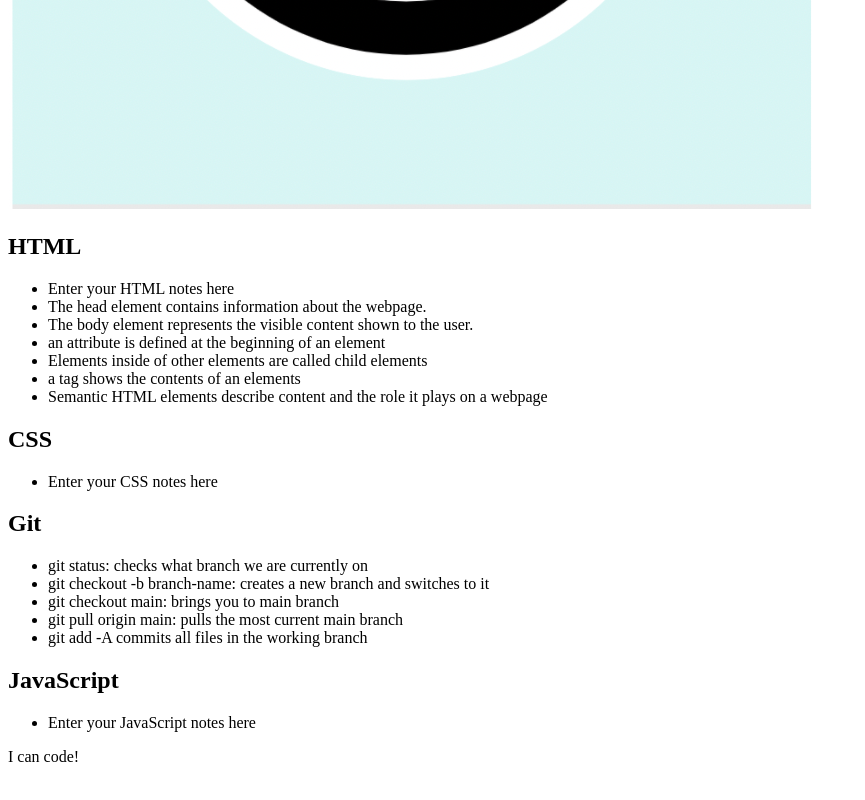
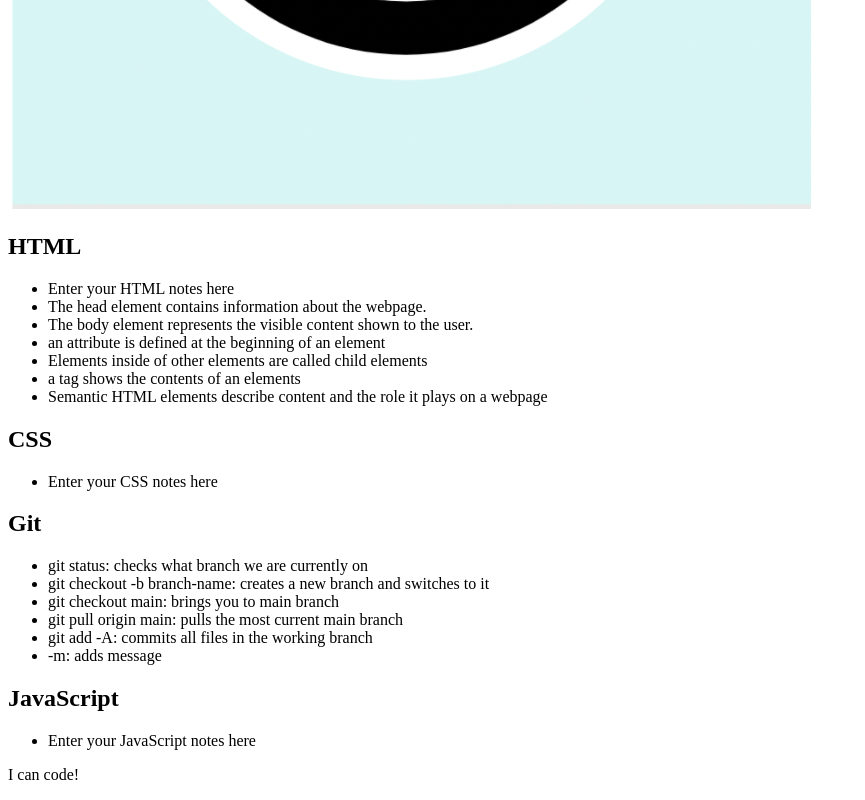
Before and after one commit to brett-hicklin/prework-study-guide, a plain HTML site: page index.html in a window 1280 px wide. Shown: the part 647-1447 px from the top of the page, without its empty margins (0-865 px from the left). Drawn offline with Linux system fonts and the light colour scheme.

Commit message:
updated code to HTML file

```diff
--- a/index.html
+++ b/index.html
@@ -39,7 +39,8 @@
           <li>git checkout -b branch-name: creates a new branch and switches to it</li>
           <li>git checkout main: brings you to main branch</li>
           <li>git pull origin main: pulls the most current main branch</li>
-          <li>git add -A commits all files in the working branch</li>
+          <li>git add -A: commits all files in the working branch</li>
+          <li>-m: adds message</li>
         </ul>
       </section>
 
```
